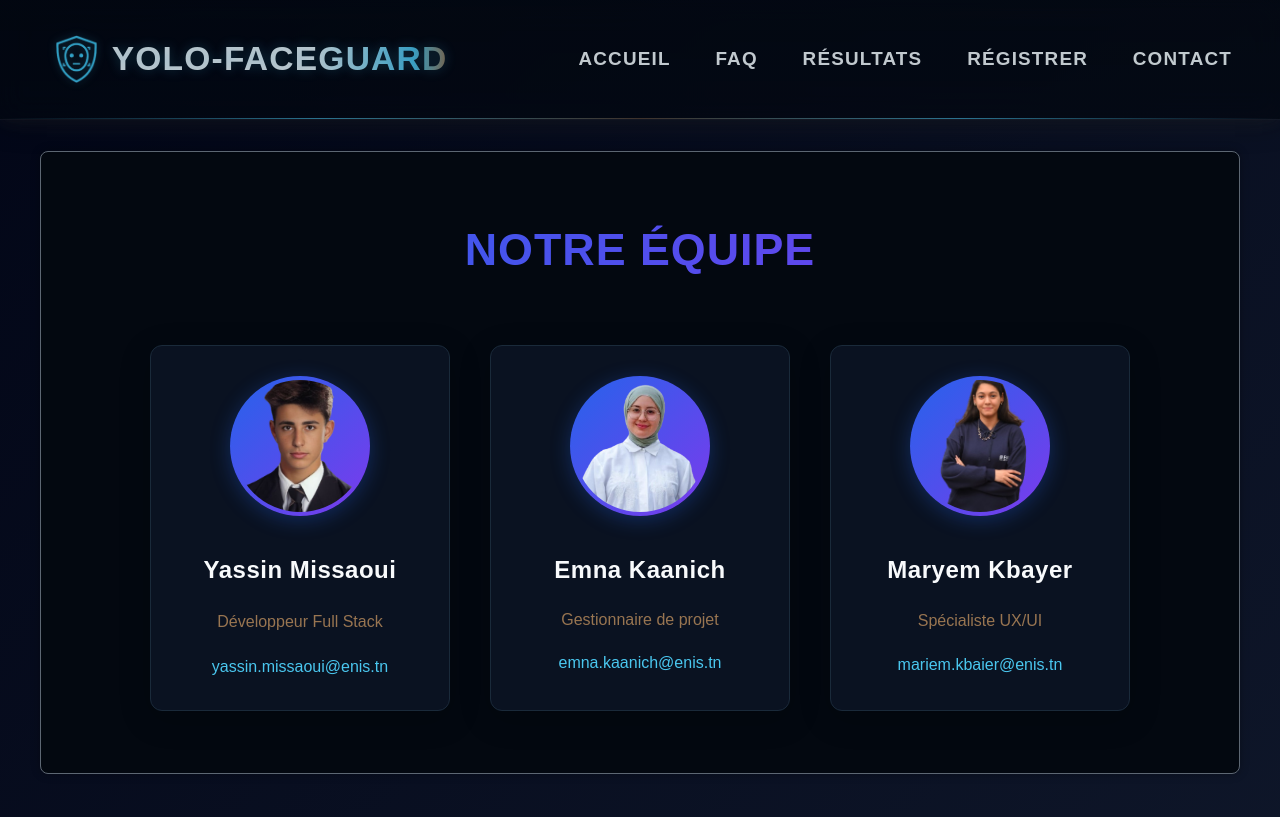
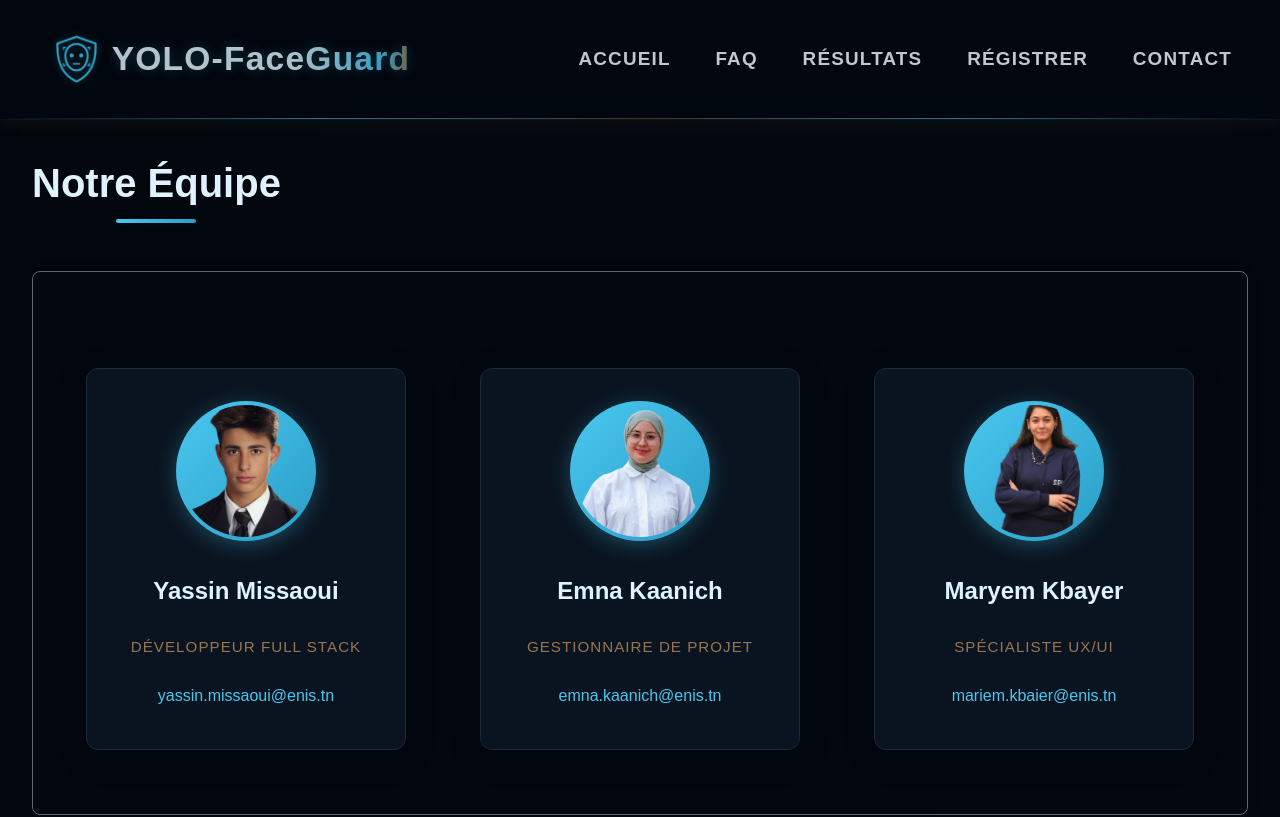
Before and after one commit to MissaouiYassine1/YOLO-FaceGuard, a React (Vite) app in the folder frontend/: page /contact in a window 1280 px wide. Shown: the top 817 px of the page. Built offline with nearby package versions, Linux system fonts and the light colour scheme.

Commit message:
Modification du style de la page de contact

```diff
--- a/frontend/src/assets/styles/contact.css
+++ b/frontend/src/assets/styles/contact.css
@@ -1,202 +1,93 @@
 :root {
-    /* Couleurs principales */
-    --color-primary: #2563eb;
-    --color-primary-light: #3b82f6;
-    --color-primary-dark: #1d4ed8;
+  /* Votre palette de couleurs */
+  --primary-blue: #4ac7ef;
+  --secondary-blue: #2a9ec7;
+  --light-bg: #f3fbfd;
+  --dark-bg: #030810;
+  --darker-bg: #02070d;
+  --border-color: #1a2a3a;
+  --success-green: #3ab795;
+  --error-red: #e74c3c;
+  --warning-orange: #f39c12;
+  --text-color: #e0f2fe;
+  --card-bg: #0a1420;
+  --highlight: rgba(74, 199, 239, 0.2);
 
-    /* Couleurs secondaires */
-    --color-secondary: #7c3aed;
-    --color-secondary-light: #8b5cf6;
-
-    /* Arrière-plans */
-    --bg-dark: #0f172a;
-    --bg-darker: #020617;
-    --bg-card: rgba(15, 23, 42, 0.7);
-
-    /* Texte */
-    --text-light: #f8fafc;
-    --text-muted: #94a3b8;
-
-    /* Bordures */
+  /* Variables supplémentaires */
   --border-radius: 12px;
-    --border-color: rgba(255, 255, 255, 0.1);
+  --transition-speed: 0.3s;
 }
 
+/* Base Styles */
 body {
   font-family: 'Poppins', sans-serif;
   margin: 0;
   padding: 0;
-    background: linear-gradient(135deg, var(--bg-darker), var(--bg-dark));
-    color: var(--text-light);
-    text-align: center;
+  background: linear-gradient(135deg, var(--darker-bg), var(--dark-bg));
+  color: var(--text-color);
   min-height: 100vh;
 }
 
-h1 {
-    background: linear-gradient(90deg, var(--color-primary), var(--color-secondary));
-    -webkit-background-clip: text;
-    background-clip: text;
-    color: transparent;
-    font-size: 2.8em;
-    margin: 30px 0;
-    text-transform: uppercase;
-    letter-spacing: 1px;
-    font-weight: 800;
+.contact-page {
+  padding: 4rem 2rem;
+  max-width: 1400px;
+  margin: 0 auto;
 }
 
+/* Titre avec effet ::after */
+.team-title {
+  text-align: center;
+  font-size: 2.5rem;
+  margin-bottom: 3rem;
+  color: var(--text-color);
+  position: relative;
+  display: inline-block;
+  padding-bottom: 0.5rem;
+}
+
+.team-title::after {
+  content: '';
+  position: absolute;
+  bottom: 0;
+  left: 50%;
+  transform: translateX(-50%);
+  width: 80px;
+  height: 4px;
+  background: linear-gradient(90deg, var(--primary-blue), var(--secondary-blue));
+  border-radius: 2px;
+  transition: width 0.3s ease;
+}
+
+.team-title:hover::after {
+  width: 120px;
+}
+
+/* Conteneur des cartes - Alignement horizontal */
 .team-container {
   display: flex;
   justify-content: center;
-    align-items: stretch;
-    gap: 40px;
-    padding: 30px 5%;
+  align-items: flex-start; /* Alignement en haut pour uniformité */
+  gap: 2rem;
   flex-wrap: wrap;
-    max-width: 1400px;
-    margin: 0 auto;
 }
-.member-position{
-    margin-top: 10%;
-    margin-bottom: 10%;
-}
+
+/* Cartes des membres */
 .member-card {
-    display: flex;
-    flex-direction: column;
-    align-items: center;
-    background: var(--bg-card);
+  width: 100%;
+  max-width: 320px;
+  background: var(--card-bg);
   border-radius: var(--border-radius);
-    padding: 30px;
-    width: 300px;
+  padding: 2rem;
   text-align: center;
   transition: all 0.4s cubic-bezier(0.175, 0.885, 0.32, 1.275);
-    backdrop-filter: blur(12px);
+  backdrop-filter: blur(8px);
   border: 1px solid var(--border-color);
   box-shadow: 0 8px 32px rgba(0, 0, 0, 0.2);
   position: relative;
   overflow: hidden;
 }
 
-.member-card::before {
-    content: '';
-    position: absolute;
-    top: -50%;
-    left: -50%;
-    width: 200%;
-    height: 200%;
-    background: radial-gradient(circle, rgba(59, 130, 246, 0.1) 0%, transparent 70%);
-    transform: rotate(30deg);
-    transition: all 0.6s ease;
-    opacity: 0;
-}
-
-.member-card:hover {
-    transform: translateY(-10px) scale(1.03);
-    box-shadow: 0 12px 40px rgba(37, 99, 235, 0.3);
-    border-color: rgba(59, 130, 246, 0.3);
-}
-
-.member-card:hover::before {
-    opacity: 1;
-    transform: rotate(0deg);
-}
-
-.member-card img {
-    width: 140px;
-    height: 140px;
-    border-radius: 50%;
-    object-fit: cover;
-    border: 4px solid transparent;
-    background: linear-gradient(135deg, var(--color-primary), var(--color-secondary)) border-box;
-    box-shadow: 0 4px 20px rgba(37, 99, 235, 0.3);
-    margin-bottom: 20px;
-    transition: all 0.3s ease;
-}
-
-.member-card:hover img {
-    transform: scale(1.05);
-    box-shadow: 0 6px 25px rgba(37, 99, 235, 0.4);
-}
-
-.member-card h3 {
-    margin: 15px 0 8px;
-    color: var(--text-light);
-    font-size: 1.5em;
-    font-weight: 600;
-    letter-spacing: 0.5px;
-}
-
-.member-card .position {
-    font-size: 0.9em;
-    color: var(--color-primary-light);
-    font-weight: 500;
-    margin-bottom: 5px;
-    text-transform: uppercase;
-    letter-spacing: 1px;
-}
-
-.member-card .description {
-    font-size: 0.95em;
-    color: var(--text-muted);
-    line-height: 1.6;
-    margin: 15px 0;
-}
-
-.member-card .social-links {
-    display: flex;
-    gap: 15px;
-    margin: 15px 0;
-}
-
-.member-card .social-links a {
-    color: var(--text-muted);
-    font-size: 1.2em;
-    transition: all 0.3s ease;
-}
-
-.member-card .social-links a:hover {
-    color: var(--color-primary-light);
-    transform: translateY(-3px);
-}
-
-.member-card button {
-    padding: 12px 30px;
-    background: linear-gradient(135deg, var(--color-primary), var(--color-secondary));
-    color: white;
-    border: none;
-    border-radius: 8px;
-    cursor: pointer;
-    font-size: 0.95em;
-    font-weight: 600;
-    transition: all 0.3s ease;
-    margin-top: 10px;
-    letter-spacing: 0.5px;
-    position: relative;
-    overflow: hidden;
-    z-index: 1;
-}
-
-.member-card button::before {
-    content: '';
-    position: absolute;
-    top: 0;
-    left: 0;
-    width: 100%;
-    height: 100%;
-    background: linear-gradient(135deg, var(--color-primary-dark), var(--color-secondary-light));
-    opacity: 0;
-    transition: opacity 0.3s ease;
-    z-index: -1;
-}
-
-.member-card button:hover {
-    transform: translateY(-2px);
-    box-shadow: 0 5px 15px rgba(37, 99, 235, 0.4);
-}
-
-.member-card button:hover::before {
-    opacity: 1;
-}
-
-/* Animation d'entrée pour les cartes */
+/* Animation d'apparition */
 @keyframes fadeInUp {
   from {
     opacity: 0;
@@ -216,178 +107,154 @@ h1 {
 .member-card:nth-child(1) { animation-delay: 0.1s; }
 .member-card:nth-child(2) { animation-delay: 0.2s; }
 .member-card:nth-child(3) { animation-delay: 0.3s; }
-.member-card:nth-child(4) { animation-delay: 0.4s; }
-.member-card:nth-child(5) { animation-delay: 0.5s; }
-.member-card:nth-child(6) { animation-delay: 0.6s; }
 
-/* Liens standards */
-a {
-    color: var(--primary-blue);
-    text-decoration: none;
-    position: relative;
-    transition: color 0.3s ease;
+/* Effet de halo au survol */
+.member-card::before {
+  content: '';
+  position: absolute;
+  top: -50%;
+  left: -50%;
+  width: 200%;
+  height: 200%;
+  background: radial-gradient(circle, var(--highlight) 0%, transparent 70%);
+  transform: rotate(30deg);
+  transition: all 0.6s ease;
+  opacity: 0;
+  z-index: -1;
 }
 
-  a:hover {
-    color: var(--secondary-blue);
+.member-card:hover {
+  transform: translateY(-10px);
+  box-shadow: 0 12px 40px rgba(74, 199, 239, 0.3);
+  border-color: rgba(74, 199, 239, 0.3);
 }
 
-  /* Effet souligné animé */
-  a.link-underline::after {
+.member-card:hover::before {
+  opacity: 1;
+  transform: rotate(0deg);
+}
+
+/* Photo de profil */
+.member-photo {
+  width: 140px;
+  height: 140px;
+  border-radius: 50%;
+  object-fit: cover;
+  border: 4px solid transparent;
+  background: linear-gradient(135deg, var(--primary-blue), var(--secondary-blue)) border-box;
+  box-shadow: 0 4px 20px rgba(74, 199, 239, 0.3);
+  margin: 0 auto 1.5rem;
+  transition: all var(--transition-speed) ease;
+}
+
+.member-card:hover .member-photo {
+  transform: scale(1.05);
+  box-shadow: 0 6px 25px rgba(74, 199, 239, 0.4);
+}
+
+/* Informations du membre */
+.member-info h3 {
+  font-size: 1.5rem;
+  margin-bottom: 0.5rem;
+  color: var(--text-color);
+  font-weight: 600;
+  position: relative;
+  display: inline-block;
+}
+
+.member-info h3::after {
   content: '';
   position: absolute;
-    bottom: -2px;
+  bottom: -8px;
   left: 0;
   width: 0;
-    height: 1px;
-    background-color: var(--primary-blue);
+  height: 2px;
+  background: var(--primary-blue);
   transition: width 0.3s ease;
 }
 
-  a.link-underline:hover::after {
+.member-card:hover .member-info h3::after {
   width: 100%;
 }
 
-  /* Effet pointillé interactif */
-  a.link-dotted::after {
-    content: '';
-    position: absolute;
-    bottom: -3px;
-    left: 0;
-    width: 100%;
-    height: 1px;
-    background: transparent;
-    background-image: linear-gradient(90deg, var(--primary-blue), var(--primary-blue) 50%, transparent 50%, transparent 100%);
-    background-size: 4px 1px;
-    transition: all 0.3s ease;
-    opacity: 0;
+.member-position {
+  color: var(--primary-blue);
+  font-weight: 500;
+  margin: 1rem 0;
+  font-size: 0.95rem;
+  text-transform: uppercase;
+  letter-spacing: 1px;
 }
 
-  a.link-dotted:hover::after {
-    opacity: 1;
-    bottom: -2px;
+/* Style des liens avec ::after */
+.member-email {
+  display: inline-block;
+  color: var(--primary-blue);
+  text-decoration: none;
+  font-weight: 500;
+  padding: 0.5rem 0;
+  position: relative;
+  transition: all var(--transition-speed) ease;
 }
 
-  /* Effet surlignage */
-  a.link-highlight::after {
+.member-email::after {
   content: '';
   position: absolute;
   bottom: 0;
   left: 0;
-    width: 100%;
-    height: 20%;
-    background-color: var(--highlight);
-    z-index: -1;
-    transition: height 0.3s ease, background-color 0.3s ease;
+  width: 0;
+  height: 1px;
+  background: var(--secondary-blue);
+  transition: width var(--transition-speed) ease;
 }
 
-  a.link-highlight:hover::after {
-    height: 40%;
-    background-color: rgba(74, 199, 239, 0.3);
+.member-email:hover {
+  color: var(--text-color);
 }
 
-  /* Effet bulle (pour les boutons-links) */
-  a.link-bubble::after {
-    content: '';
-    position: absolute;
-    top: 50%;
-    left: 50%;
-    width: 100%;
-    height: 100%;
-    padding: 0.3em;
-    border: 1px solid var(--primary-blue);
-    border-radius: 50%;
-    transform: translate(-50%, -50%) scale(0.8);
-    opacity: 0;
-    transition: all 0.4s ease;
-    pointer-events: none;
-  }
-
-  a.link-bubble:hover::after {
-    opacity: 0.6;
-    transform: translate(-50%, -50%) scale(1);
-  }
-
-  /* Effet icône flèche (pour les liens externes) */
-  a.link-external::after {
-    content: '→';
-    margin-left: 4px;
-    display: inline-block;
-    transition: transform 0.2s ease;
-  }
-
-  a.link-external:hover::after {
-    transform: translateX(3px);
-  }
-
-  /* Effet gradient underline */
-  a.link-gradient::after {
-    content: '';
-    position: absolute;
-    bottom: -3px;
-    left: 0;
-    width: 100%;
-    height: 2px;
-    background: linear-gradient(90deg, var(--primary-blue), var(--secondary-blue));
-    transform: scaleX(0);
-    transform-origin: right;
-    transition: transform 0.4s ease;
-  }
-
-  a.link-gradient:hover::after {
-    transform: scaleX(1);
-    transform-origin: left;
-  }
-
-  /* Style pour les liens dans les cartes */
-  .member-card a::after {
-    content: '';
-    position: absolute;
-    bottom: -1px;
-    left: 0;
-    width: 0;
-    height: 1px;
-    background-color: var(--secondary-blue);
-    transition: width 0.3s ease;
-  }
-
-  .member-card a:hover::after {
+.member-email:hover::after {
   width: 100%;
 }
 
-  /* Style pour les liens de navigation */
-  .nav-link::after {
-    content: '';
-    position: absolute;
-    bottom: -5px;
-    left: 50%;
-    transform: translateX(-50%);
-    width: 6px;
-    height: 6px;
-    background-color: var(--primary-blue);
-    border-radius: 50%;
-    opacity: 0;
-    transition: all 0.3s ease;
-  }
-
-  .nav-link:hover::after {
-    opacity: 1;
-    bottom: -8px;
-  }
-
-/* Responsive */
-@media (max-width: 768px) {
+/* Styles responsives */
+@media (min-width: 1024px) {
   .team-container {
-        padding: 20px;
-        gap: 25px;
+    flex-wrap: nowrap; /* Empêche le retour à la ligne sur grands écrans */
+    justify-content: space-around;
   }
 
   .member-card {
-        width: 100%;
-        max-width: 350px;
+    margin: 0 1rem;
+  }
 }
 
-    h1 {
-        font-size: 2.2em;
+@media (max-width: 768px) {
+  .team-title {
+    font-size: 2rem;
+  }
+
+  .team-container {
+    flex-direction: column;
+    align-items: center;
+  }
+
+  .member-card {
+    max-width: 100%;
+    margin-bottom: 2rem;
   }
 }
+
+@media (max-width: 480px) {
+  .contact-page {
+    padding: 2rem 1rem;
+  }
+
+  .team-title {
+    font-size: 1.8rem;
+  }
+
+  .member-photo {
+    width: 120px;
+    height: 120px;
+  }
+}
--- a/frontend/src/pages/Contact.jsx
+++ b/frontend/src/pages/Contact.jsx
@@ -7,8 +7,9 @@ import maryem from '../assets/images/team/maryem.png';
 const Contact = () => {
     document.title = "YOLO FaceGuard - Contact";
     return (
+    <div><h1 className="team-title">Notre Équipe</h1>
       <div className="page contact-page">
-        <h1 className="team-title">Notre Équipe</h1>
+
         <div className="team-container">
             <div className="member-card">
                 <img src={yassin} alt="Yassin Missaoui" className="member-photo" />
@@ -53,6 +54,7 @@ const Contact = () => {
             </div>
         </div>
       </div>
+      </div>
     );
 };
 
```
Lines whose indentation alone changed are shown as unchanged.
